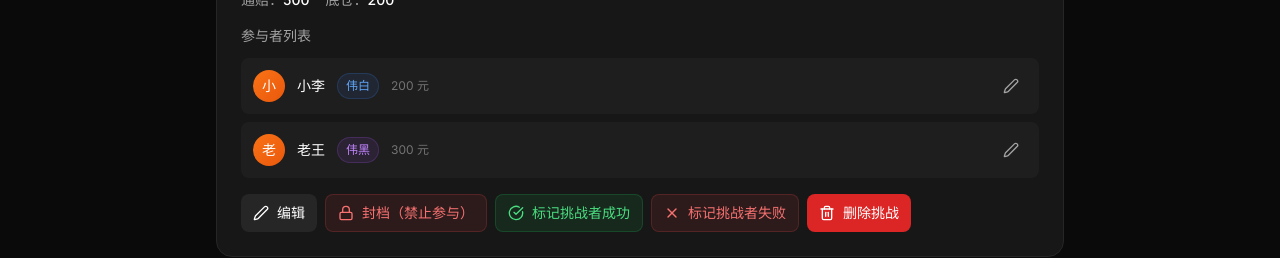
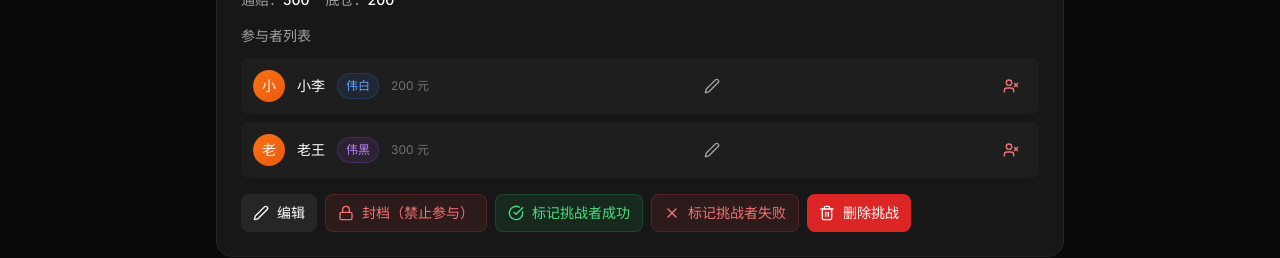
Before and after one commit to x1ngodlike/fitness-website, a React (Vite) app: page /admin in a window 1280 px wide. Shown: the part 331-589 px from the top of the page. Built offline with nearby package versions, Linux system fonts and the light colour scheme.

Commit message:
删除参与者

```diff
--- a/src/pages/AdminPanelPage.tsx
+++ b/src/pages/AdminPanelPage.tsx
@@ -1,5 +1,5 @@
 import { useState, useMemo } from 'react';
-import { Shield, Edit2, CheckCircle, X, Lock, Unlock, Users, Save, Trash2 } from 'lucide-react';
+import { Shield, Edit2, CheckCircle, X, Lock, Unlock, Users, Save, Trash2, UserX } from 'lucide-react';
 import { useChallengeStore } from '../store/challengeStore';
 import { Challenge, Participant } from '../types';
 
@@ -19,6 +19,7 @@ export function AdminPanelPage() {
   const toggleBlock = useChallengeStore((state) => state.toggleBlock);
   const setChallengeResult = useChallengeStore((state) => state.setChallengeResult);
   const updateParticipant = useChallengeStore((state) => state.updateParticipant);
+  const deleteParticipant = useChallengeStore((state) => state.deleteParticipant);
   const deleteChallenge = useChallengeStore((state) => state.deleteChallenge);
 
   const [editingChallenge, setEditingChallenge] = useState<string | null>(null);
@@ -383,6 +384,16 @@ export function AdminPanelPage() {
                                     >
                                       <Edit2 className="w-4 h-4" />
                                     </button>
+                                    <button
+                                      onClick={async () => {
+                                        if (confirm(`确定要删除参与者「${participant.participantName}」吗？此操作不可撤销。`)) {
+                                          await deleteParticipant(challenge.id, participant.id);
+                                        }
+                                      }}
+                                      className="p-2 hover:bg-red-500/20 text-red-400 rounded-lg transition-colors flex-shrink-0"
+                                    >
+                                      <UserX className="w-4 h-4" />
+                                    </button>
                                   </>
                                 )}
                               </div>
--- a/src/store/challengeStore.ts
+++ b/src/store/challengeStore.ts
@@ -55,6 +55,7 @@ interface ChallengeStore {
   joinChallenge: (challengeId: string, participantName: string, stake: number, side: 'support' | 'oppose') => Promise<boolean>;
   setChallengeResult: (challengeId: string, hostResult: 'success' | 'failed') => Promise<void>;
   updateParticipant: (challengeId: string, participantId: string, updates: Partial<Participant>) => Promise<void>;
+  deleteParticipant: (challengeId: string, participantId: string) => Promise<void>;
   getChallengeById: (id: string) => Challenge | undefined;
 }
 
@@ -237,6 +238,21 @@ export const useChallengeStore = create<ChallengeStore>((set, get) => ({
     } catch (e) { console.error(e); }
   },
 
+  deleteParticipant: async (challengeId, participantId) => {
+    set((s) => ({
+      challenges: s.challenges.map((c) =>
+        c.id === challengeId
+          ? { ...c, participants: c.participants.filter((p) => p.id !== participantId) }
+          : c
+      ),
+    }));
+    if (get().envMode === 'test') return;
+    try {
+      const latest = get().challenges.find((c) => c.id === challengeId);
+      if (latest) await http.put(`/challenges/${challengeId}`, latest);
+    } catch (e) { console.error(e); }
+  },
+
   deleteChallenge: async (challengeId) => {
     set((s) => ({
       challenges: s.challenges.filter((c) => c.id !== challengeId),
```
